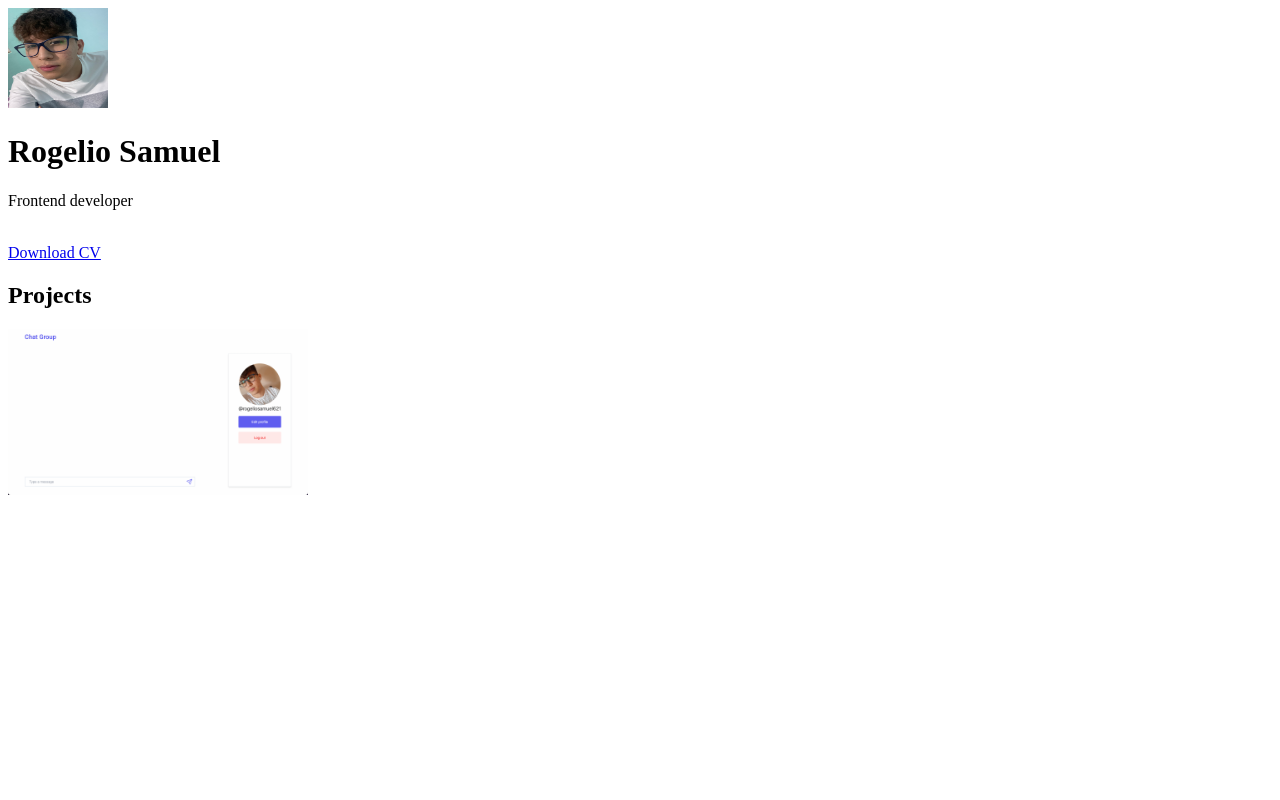
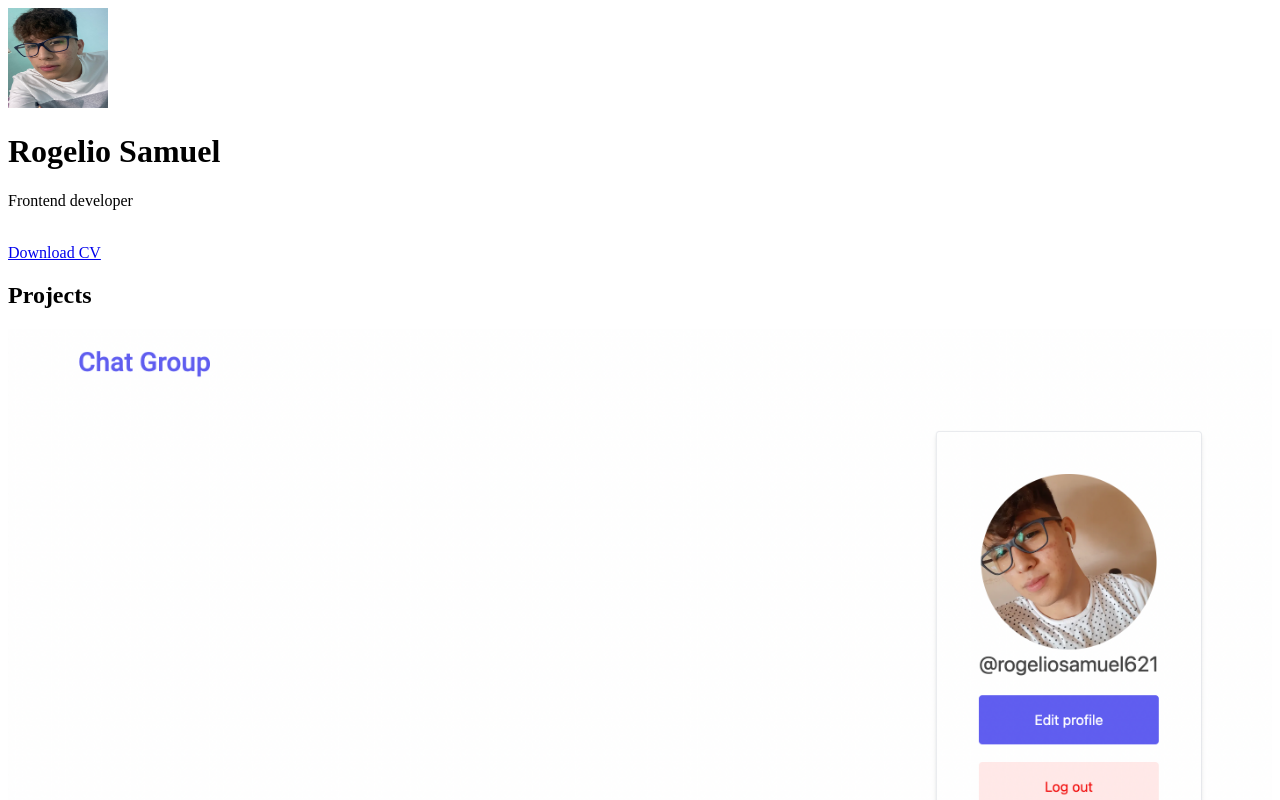
Before and after one commit to sam-621/rogeliosamuel.com, a Next.js app: page / in a window 1280 px wide. Shown: the top 800 px of the page. Built offline with nearby package versions, Linux system fonts and the light colour scheme.

Commit message:
margins added

```diff
--- a/src/components/atoms/images/CardImage.tsx
+++ b/src/components/atoms/images/CardImage.tsx
@@ -1,8 +1,25 @@
+import { mediaFrom425 } from '@helpers/media-queries'
+import { useMedia } from '@hooks/useMedia'
 import Image from 'next/image'
 import { FC } from 'react'
 
 export const CardImage: FC<Props> = ({ src, alt }) => {
-  return <Image src={`/img/${src}`} alt={alt} width={300} height={166.25} className="rounded" />
+  const match = useMedia(mediaFrom425)
+  console.log({
+    match
+  })
+
+  return (
+    <Image
+      layout="responsive"
+      src={`/img/${src}`}
+      alt={alt}
+      width={300}
+      height={166.25}
+      className="rounded"
+      priority
+    />
+  )
 }
 
 type Props = {
--- a/src/components/containers/Carousel.tsx
+++ b/src/components/containers/Carousel.tsx
@@ -15,7 +15,7 @@ export const Carousel: FC<PropsWithChildren> = ({ children }) => {
         bulletClass: 'swiper-pagination-bullet bullet-i'
       }}
       modules={[Pagination]}
-      spaceBetween={0}
+      spaceBetween={20}
       slidesPerView={1}
     >
       {children}
--- a/src/components/sections/Projects.tsx
+++ b/src/components/sections/Projects.tsx
@@ -10,15 +10,15 @@ export const Projects = () => {
       <div className="mb-6">
         <Title variant="h2" text="Projects" className="text-center" />
       </div>
-      <div>
+      <div className="mx-3">
         <Carousel>
-          <SwiperSlide className="flex justify-center mb-10">
+          <SwiperSlide className="mb-10">
             <Project />
           </SwiperSlide>
-          <SwiperSlide className="flex justify-center mb-10">
+          <SwiperSlide className="mb-10">
             <Project />
           </SwiperSlide>
-          <SwiperSlide className="flex justify-center mb-10">
+          <SwiperSlide className="mb-10">
             <Project />
           </SwiperSlide>
         </Carousel>
--- /dev/null
+++ b/src/helpers/media-queries.ts
@@ -0,0 +1,3 @@
+export const mediaFrom768 = '(min-width: 768px)'
+export const mediaFrom1440 = '(min-width: 1080px)'
+export const mediaFrom425 = '(min-width: 425px)'
--- /dev/null
+++ b/src/hooks/useMedia.ts
@@ -0,0 +1,19 @@
+import { useState, useEffect } from 'react'
+
+export function useMedia(query: string) {
+  const [matches, setMatches] = useState(false)
+
+  useEffect(() => {
+    const media = window.matchMedia(query)
+    if (media.matches !== matches) {
+      setMatches(media.matches)
+    }
+    const listener = () => {
+      setMatches(media.matches)
+    }
+    media.addListener(listener)
+    return () => media.removeListener(listener)
+  }, [matches, query])
+
+  return matches
+}
--- a/tsconfig.json
+++ b/tsconfig.json
@@ -23,7 +23,9 @@
       "@atoms/*": ["components/atoms/*"],
       "@sections/*": ["components/sections/*"],
       "@containers/*": ["components/containers/*"],
-      "@items/*": ["components/items/*"]
+      "@items/*": ["components/items/*"],
+      "@hooks/*": ["hooks/*"],
+      "@helpers/*": ["helpers/*"]
     }
 
   },
```
